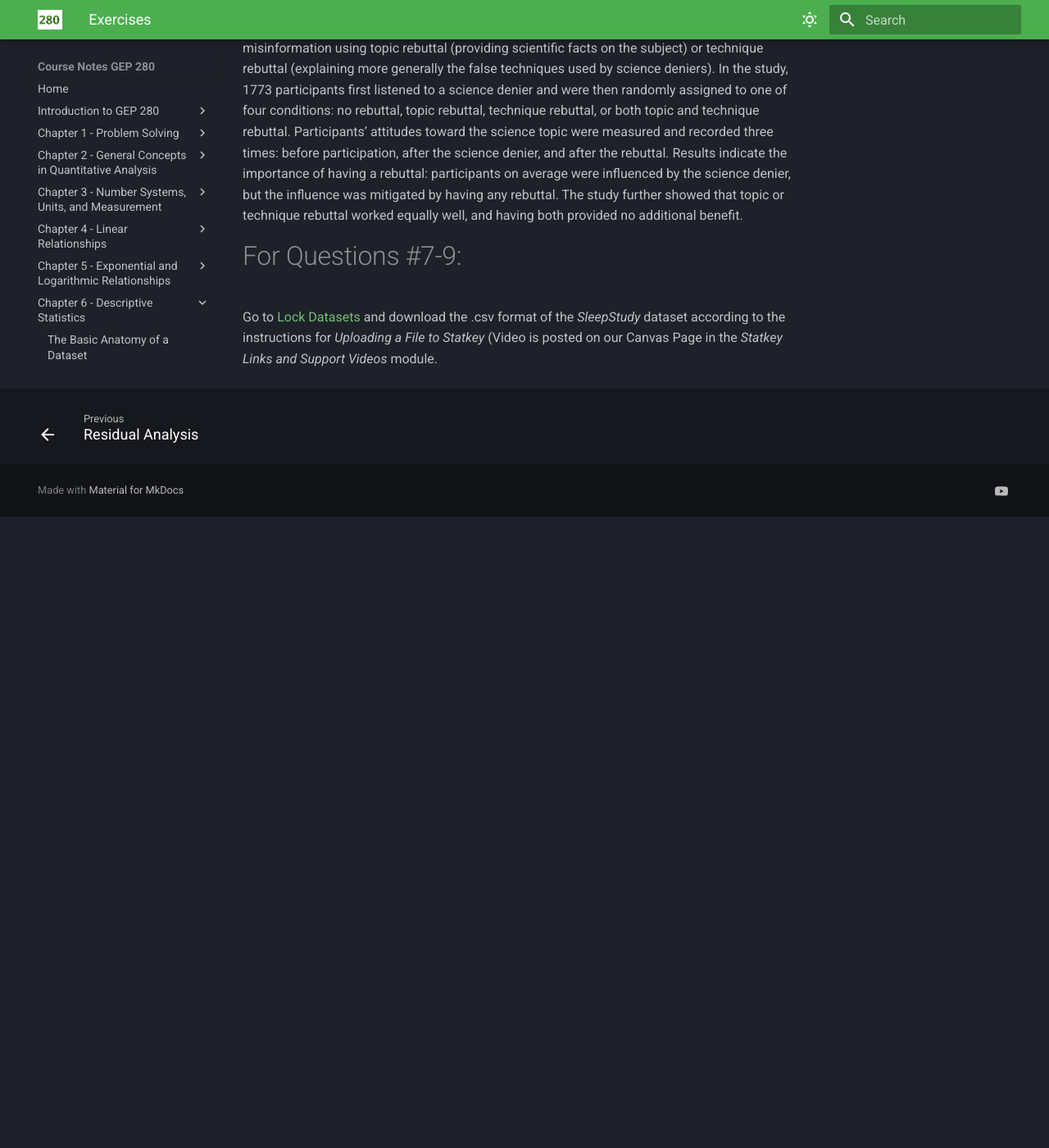
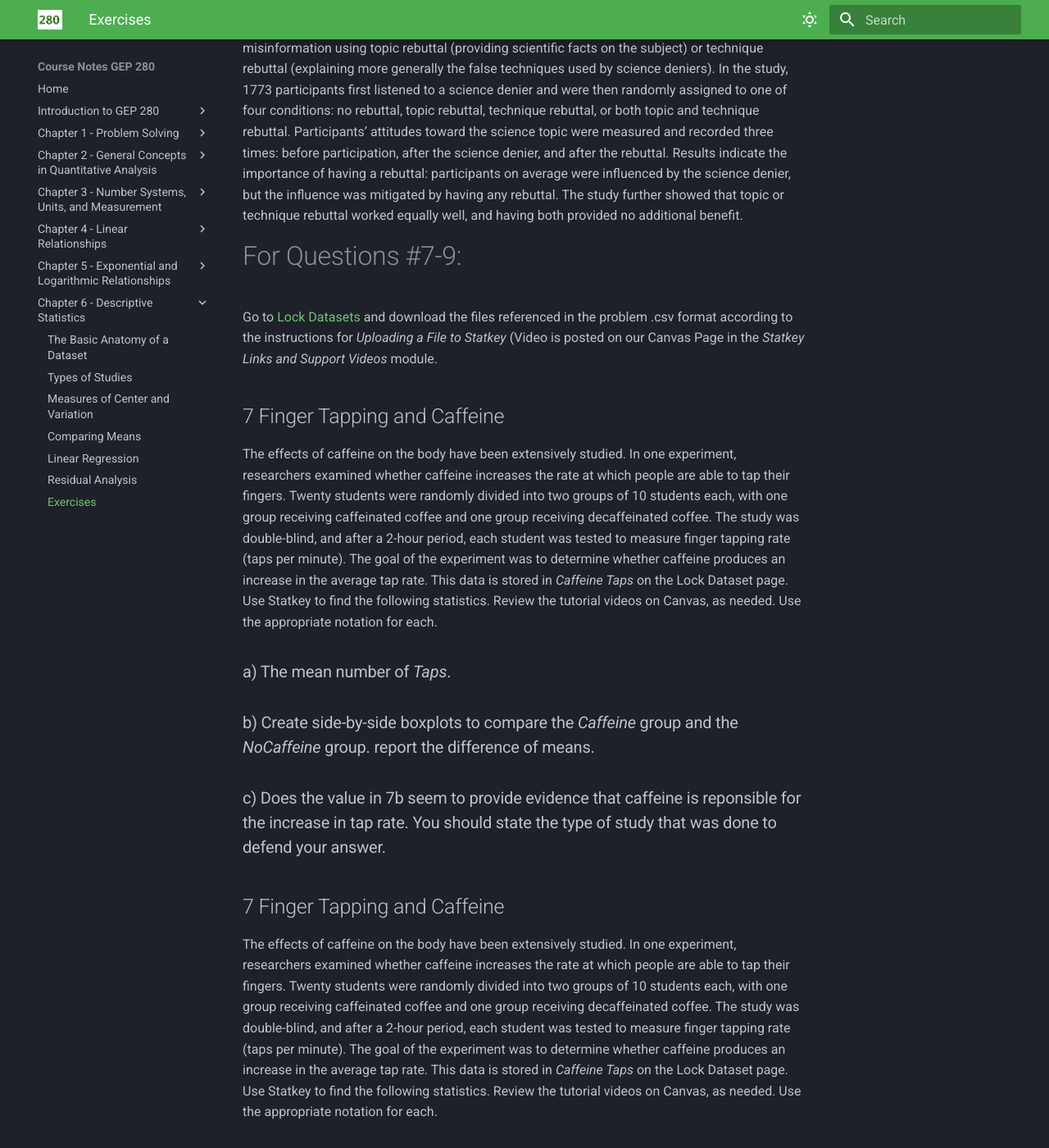
Before and after one commit to wgalbraith/280, an MkDocs documentation site: the page built from docs_student/stats-exercises.md, in a window 1280 px wide and 1400 px high, scrolled down 1835 px. Shown: the whole window at 82% size. Built offline with MkDocs 1.6.1 and Material for MkDocs 9.7.7, drawn with Linux system fonts in a browser that asks for light colours; nearby versions of some CDN libraries; some web fonts are replaced; library files that are not in the unit come from our copies; before the commit the page ends 2465 px from its top, so only the background shows below that; some of the changed text lies outside the part shown.

Commit message:
Update stats-exercises.md

```diff
--- a/docs_student/stats-exercises.md
+++ b/docs_student/stats-exercises.md
@@ -46,6 +46,41 @@
 
 Science deniers oppose robust and valid results of scientific inquiry. A recent study investigates the most effective ways to debunk scientific misinformation. Science advocates can respond to misinformation using topic rebuttal (providing scientific facts on the subject) or technique rebuttal (explaining more generally the false techniques used by science deniers). In the study, 1773 participants first listened to a science denier and were then randomly assigned to one of four conditions: no rebuttal, topic rebuttal, technique rebuttal, or both topic and technique rebuttal. Participants’ attitudes toward the science topic were measured and recorded three times: before participation, after the science denier, and after the rebuttal. Results indicate the importance of having a rebuttal: participants on average were influenced by the science denier, but the influence was mitigated by having any rebuttal. The study further showed that topic or technique rebuttal worked equally well, and having both provided no additional benefit.
 
+
 # For Questions #7-9:
 
-Go to [Lock Datasets](https://www.lock5stat.com/datapage4e.html) and download the .csv format of the *SleepStudy* dataset according to the instructions for *Uploading a File to Statkey* (Video is posted on our Canvas Page in the *Statkey Links and Support Videos* module.
+Go to [Lock Datasets](https://www.lock5stat.com/datapage4e.html) and download the files referenced in the problem .csv format according to the instructions for *Uploading a File to Statkey* (Video is posted on our Canvas Page in the *Statkey Links and Support Videos* module.
+
+## 7  Finger Tapping and Caffeine
+The effects of caffeine on the body have been extensively studied. In one experiment, researchers examined whether caffeine increases the rate at which people are able to tap their fingers. Twenty students were randomly divided into two groups of 10 students each, with one group receiving caffeinated coffee and one group receiving decaffeinated coffee. The study was double-blind, and after a 2-hour period, each student was tested to measure finger tapping rate (taps per minute). The goal of the experiment was to determine whether caffeine produces an increase in the average tap rate. This data is stored in *Caffeine Taps* on the Lock Dataset page. Use Statkey to find the following statistics. Review the tutorial videos on Canvas, as needed. Use the appropriate notation for each.
+
+### a) The mean number of *Taps*.
+### b) Create side-by-side boxplots to compare the *Caffeine* group and the *NoCaffeine* group. report the difference of means.
+### c) Does the value in 7b seem to provide evidence that caffeine is reponsible for the increase in tap rate. You should state the type of study that was done to defend your answer.
+
+## 7  Finger Tapping and Caffeine
+The effects of caffeine on the body have been extensively studied. In one experiment, researchers examined whether caffeine increases the rate at which people are able to tap their fingers. Twenty students were randomly divided into two groups of 10 students each, with one group receiving caffeinated coffee and one group receiving decaffeinated coffee. The study was double-blind, and after a 2-hour period, each student was tested to measure finger tapping rate (taps per minute). The goal of the experiment was to determine whether caffeine produces an increase in the average tap rate. This data is stored in *Caffeine Taps* on the Lock Dataset page. Use Statkey to find the following statistics. Review the tutorial videos on Canvas, as needed. Use the appropriate notation for each.
+
+### a) The mean number of *Taps*.
+### b) Create side-by-side boxplots to compare the *Caffeine* group and the *NoCaffeine* group. report the difference of means.
+### c) Does the value in 7b seem to provide evidence that caffeine is reponsible for the increase in tap rate. You should state the type of study that was done to defend your answer.
+
+
+# For Questions #10-12:
+
+These questions will ise Stakey, but will not require us to upload daya. The data will be found in the dropdown menus on the approprate Statkey screen, i.e. the screen that you will need to answer the questions (single quantitative,
+one categorical and one quantitative, etc)
+
+## 10 EV Range by Class
+A Plug-in Hybrid Electric Vehicle (PHEV) combines a gasoline engine with an electric motor and a larger battery that can be plugged in to charge. BEVs (Battery Electric Vehicles) run 100% on electricity. This data is available in the drop down menu under EV Cars (Electric Range by Class). See image below.
+
+### a) Report the difference of means.
+### b) What is the maximum range in the PHEV category?
+### c) What is the minimum range in the BEV category?
+
+## 11 pH and Mercury in Florida Lakes
+A Plug-in Hybrid Electric Vehicle (PHEV) combines a gasoline engine with an electric motor and a larger battery that can be plugged in to charge. BEVs (Battery Electric Vehicles) run 100% on electricity. This data is available in the drop down menu under EV Cars (Electric Range by Class). See image below.
+
+### a) Discuss the scatterplot. Does the relationship between pH and mercury concentration appear linear? How strong is the relationship between pH and mercury concentration?
+### b) Report the the value of $r$ (the correlation coefficient).
+### c) State the regression equation in the form $\hat{y}=a+bx$. (Your equation should not use $y$ and $x$, but rather the names of the variables.)
```
